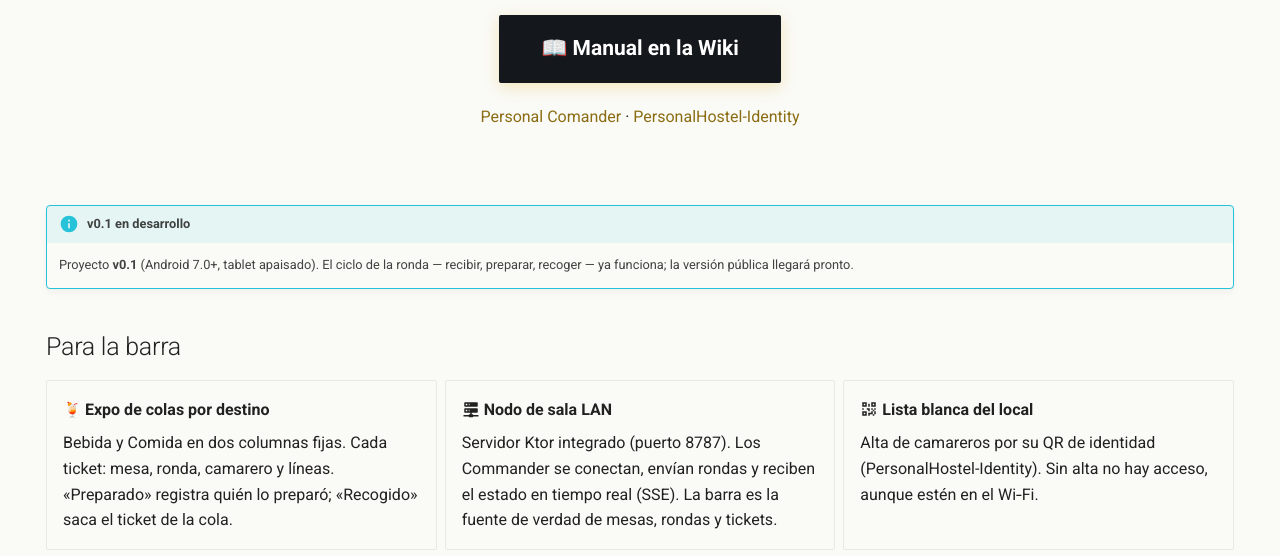
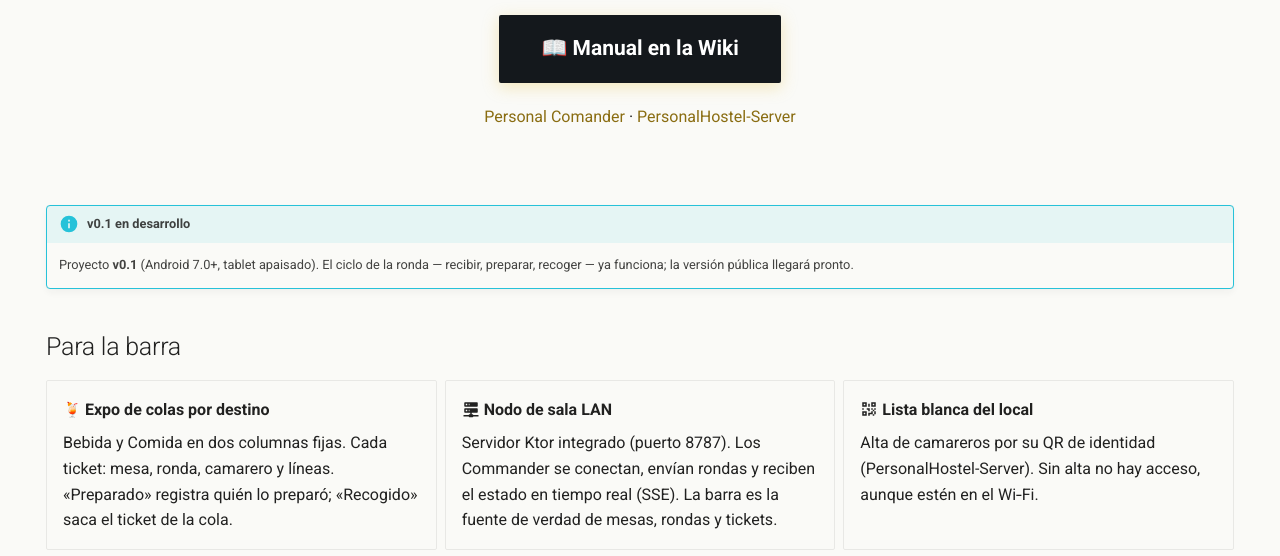
Before and after one commit to jaminsmoke/PersonalBar, an MkDocs documentation site: the page built from docs/index.md, in a window 1280 px wide and 900 px high, scrolled down 422 px. Shown: the part 153-709 px from the top of the window. Built offline with MkDocs 1.6.1 and Material for MkDocs 9.7.7, drawn with Linux system fonts in a browser that asks for light colours; emoji names are drawn with the system emoji font; comment, search, counter and statistics services are not loaded.

Commit message:
chore(docs): renombrar PersonalHostel-Identity → PersonalHostel-Server
Actualiza las referencias al repo del servidor de la familia en AGENTS.md,
README, SECURITY, docs/index.md y el checkout del OpenAPI en CI.

🤖 Generated with Codebuff
Co-Authored-By: Codebuff <noreply@codebuff.com>

```diff
--- a/docs/index.md
+++ b/docs/index.md
@@ -19,7 +19,7 @@ Colas de Bebida y Comida separadas y nodo LAN de la familia PersonalHostel: los
 
 [📖 Manual en la Wiki](https://github.com/jaminsmoke/PersonalBar/wiki){ .md-button .md-button--primary }
 
-[Personal Comander](https://github.com/jaminsmoke/PersonalComander) · [PersonalHostel-Identity](https://github.com/jaminsmoke/PersonalHostel-Identity)
+[Personal Comander](https://github.com/jaminsmoke/PersonalComander) · [PersonalHostel-Server](https://github.com/jaminsmoke/PersonalHostel-Server)
 
 </div>
 
@@ -46,7 +46,7 @@ Colas de Bebida y Comida separadas y nodo LAN de la familia PersonalHostel: los
 
 - :material-qrcode: **Lista blanca del local**
 
-    Alta de camareros por su QR de identidad (PersonalHostel-Identity). Sin alta no hay acceso, aunque estén en el Wi‑Fi.
+    Alta de camareros por su QR de identidad (PersonalHostel-Server). Sin alta no hay acceso, aunque estén en el Wi‑Fi.
 
 - :material-map: **Mapa de la sala**
 
```
Also changed, not shown: AGENTS.md (+3 -3 lines), README.md (+3 -3 lines), SECURITY.md (+1 -1 lines), 1 other file.
